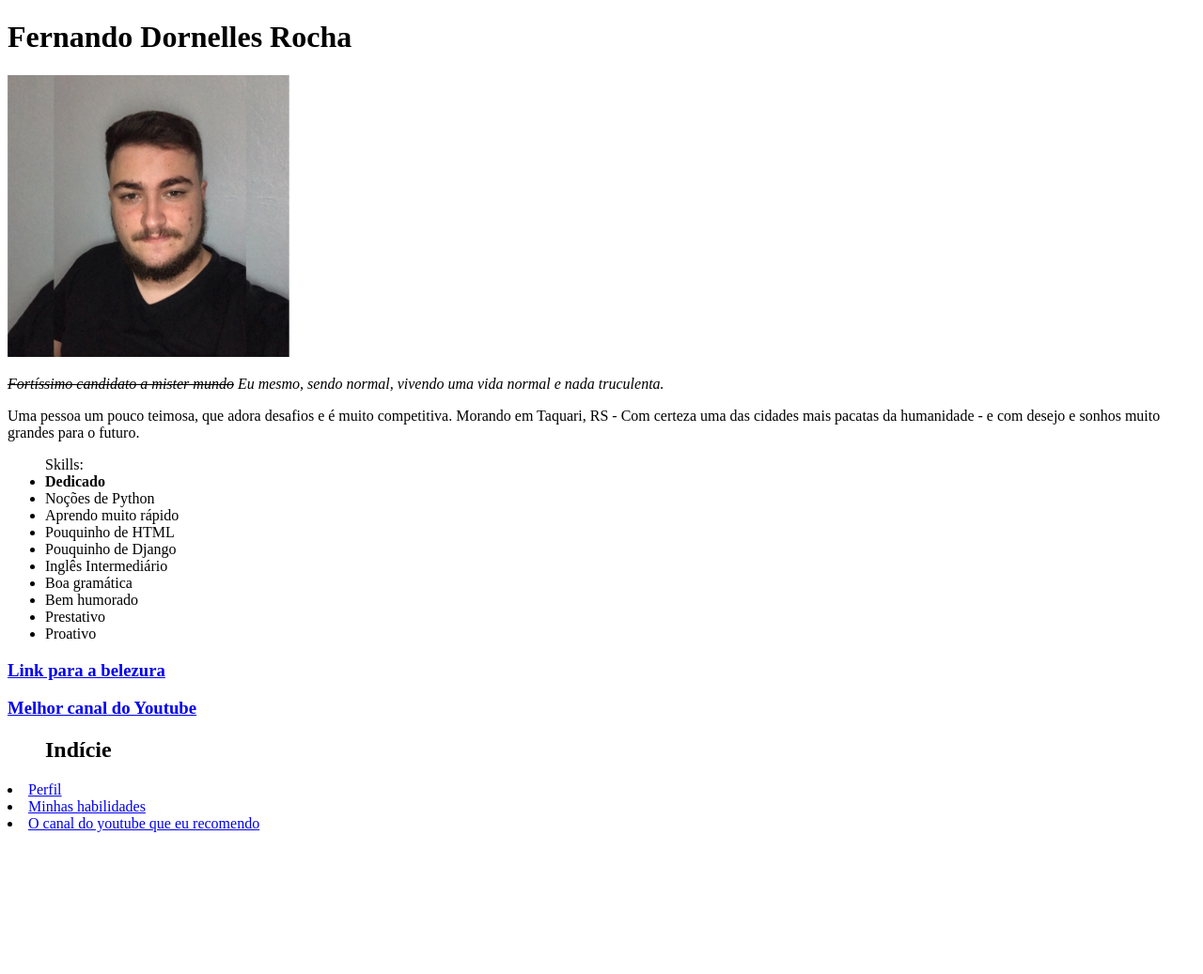
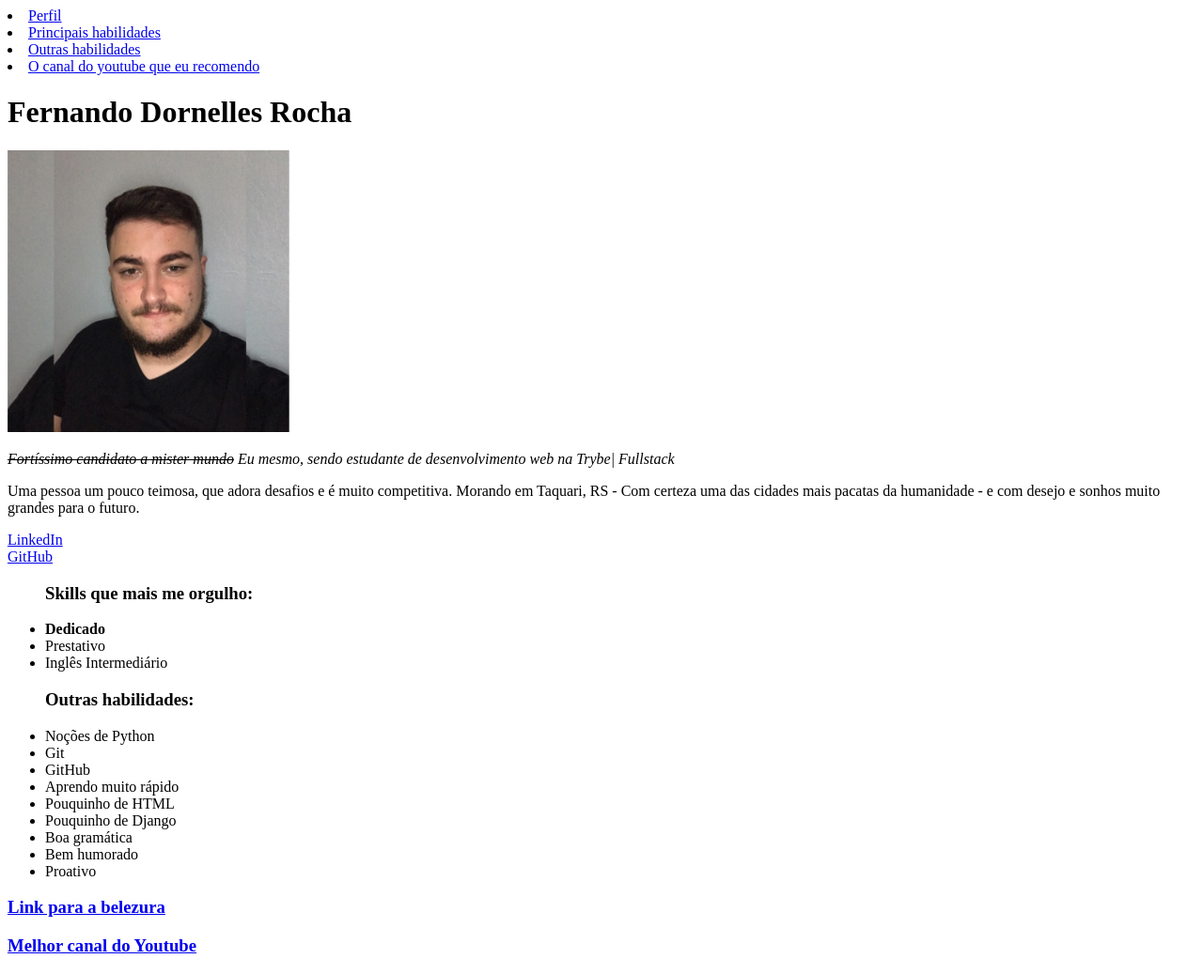
Before and after one commit to diogenesdornelles/portfolio-dio, a plain HTML site: page index.html in a window 1280 px wide. Shown: the whole page at 94% size. Before the commit the page ends 894 px from the top, so only its background shows below. Drawn offline with Linux system fonts and the light colour scheme.

Commit message:
Atualização index - indicie para top da página e mais alguns links para formar a pagina toda

```diff
--- a/index.html
+++ b/index.html
@@ -5,27 +5,33 @@
     <title>Fernando Dornelles Rocha</title>
 </head>
 <body>
+    <li><a href="#fernando">Perfil</a></li>
+    <li><a href="#skills">Principais habilidades</a></li>
+    <li><a href="#anotherskills">Outras habilidades</a></li>
+    <li><a href="#yt">O canal do youtube que eu recomendo</a></li>
     <h1>Fernando Dornelles Rocha</h1>
     <img src="/minha_foto.jpeg" alt="Foto Fernando Dornelles Rocha" width="300px" id="fernando">
-    <p><em><s>Fortíssimo candidato a mister mundo</s> Eu mesmo, sendo normal, vivendo uma vida normal e nada truculenta.</em></p>
+    <p><em><s>Fortíssimo candidato a mister mundo</s> Eu mesmo, sendo estudante de desenvolvimento web na Trybe| Fullstack</em></p>
     <p>Uma pessoa um pouco teimosa, que adora desafios e é muito competitiva. Morando em Taquari, RS - Com certeza uma das cidades mais pacatas da humanidade - e com desejo e sonhos muito grandes para o futuro.</p>
-    <ul id="skills"> Skills:
+    <a href="https://www.linkedin.com/in/fernando-dornelles-rocha-3b11b921a/" target="_blank">LinkedIn</a>
+    <br><a href="https://github.com/dornellesfr" target="_blank">GitHub</a>
+    <ul id="skills"><h3>Skills que mais me orgulho:</h3>
         <li><strong>Dedicado</strong></li>
-        <li>Noções de Python
+        <li>Prestativo</li>
+        <li>Inglês Intermediário</li>
+    </ul>
+    <ul id="anotherskills"><h3>Outras habilidades:</h3>
+        <li>Noções de Python</li>
+        <li>Git</li>
+        <li>GitHub</li>
         <li>Aprendo muito rápido</li>
         <li>Pouquinho de HTML</li>
         <li>Pouquinho de Django</li>
-        <li>Inglês Intermediário</li>
         <li>Boa gramática</li>
         <li>Bem humorado</li>
-        <li>Prestativo</li>
         <li>Proativo</li>
     </ul>
     <a href="#fernando"><h3>Link para a belezura</h3></a>
     <a href="https://www.youtube.com/c/CursoemV%C3%ADdeo" target="_blank" id="yt"><h3>Melhor canal do Youtube</h3></a>
-    <ul><h2>Indície</h2></ul>
-        <li><a href="#fernando">Perfil</a></li>
-        <li><a href="#skills">Minhas habilidades</a></li>
-        <li><a href="#yt">O canal do youtube que eu recomendo</a></li>
 </body>
 </html>
```
